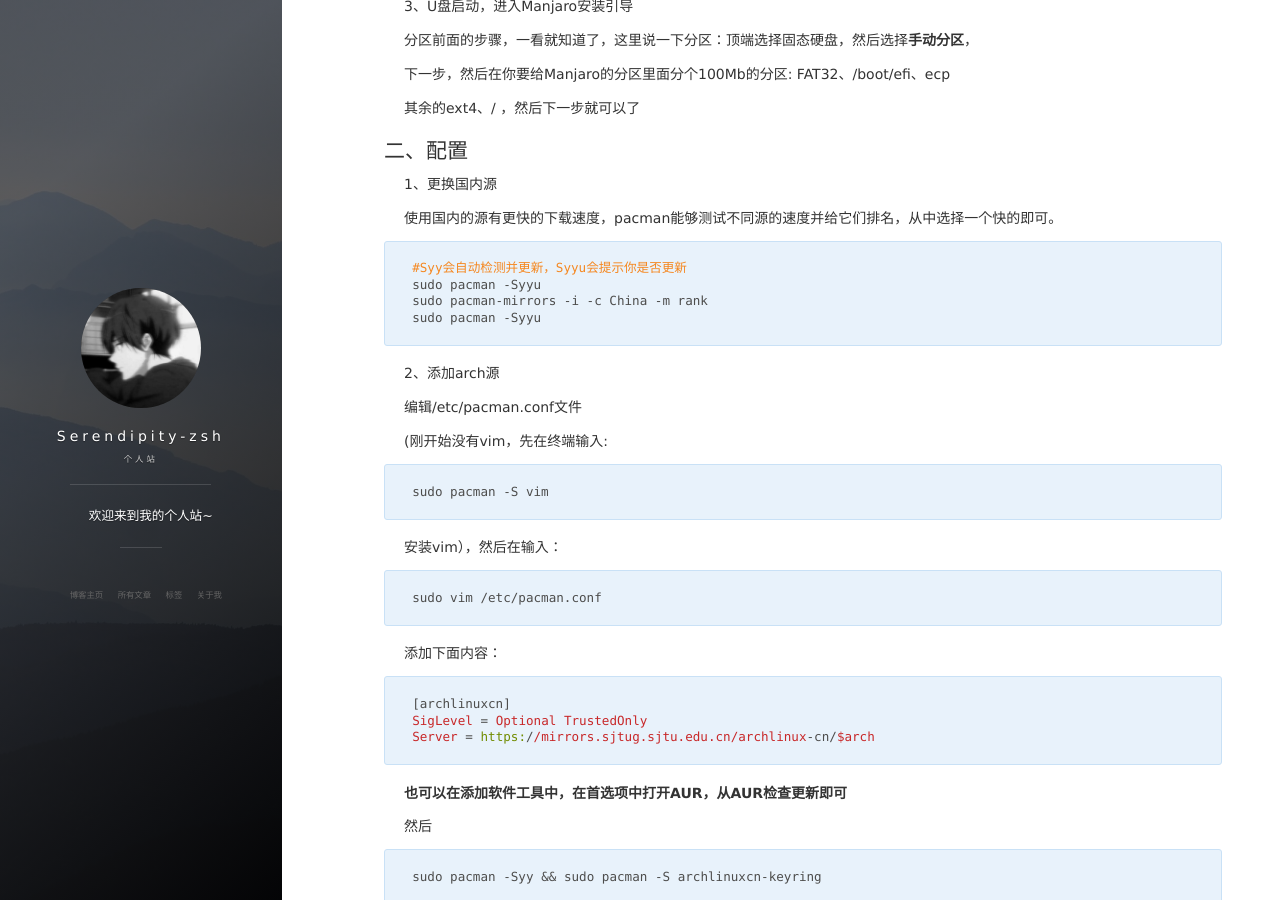
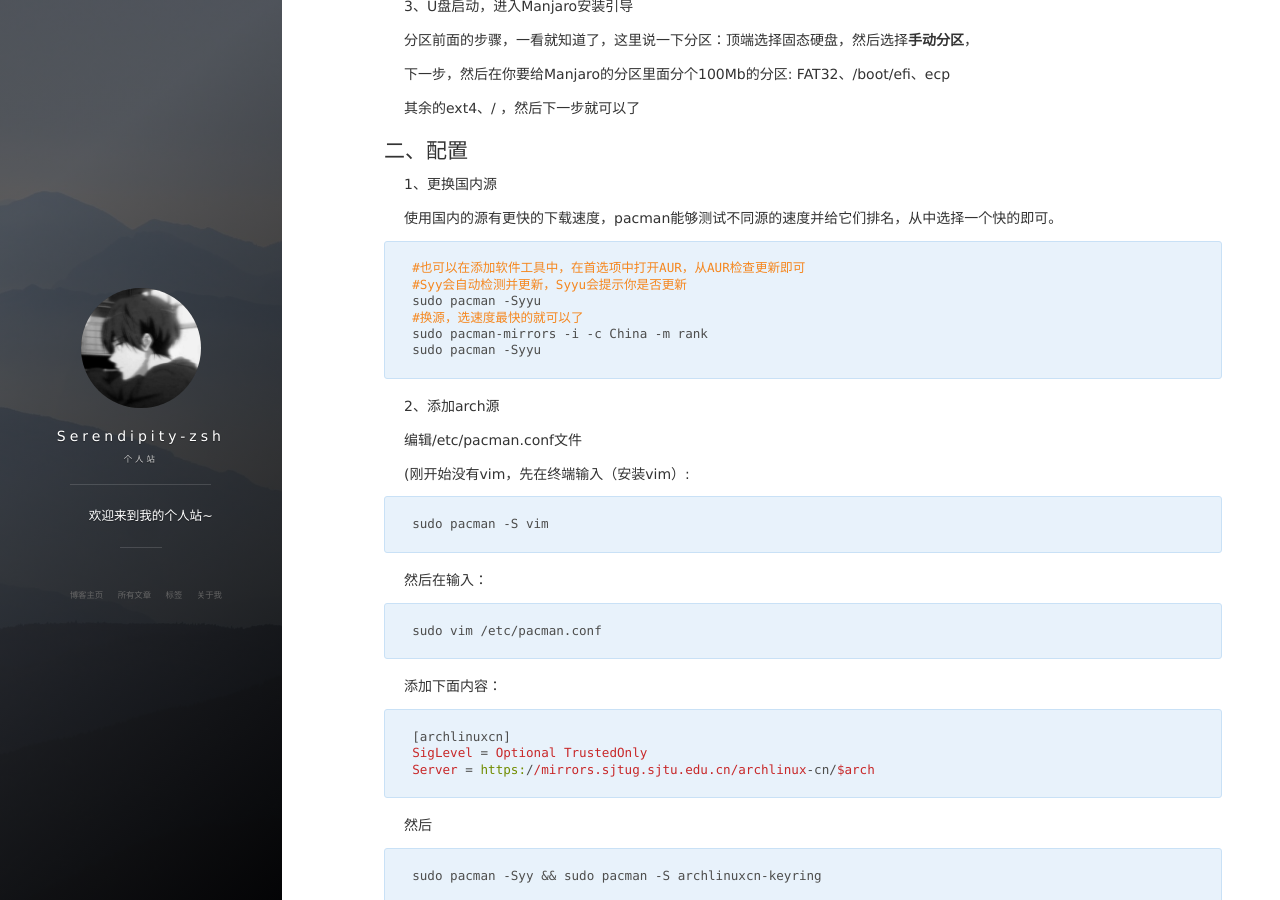
Before and after one commit to Serendipity-zsh/Serendipity-zsh.github.io, a Jekyll site: the page built from _posts/2019-08-15-Manjaro-Gnome 安装及其简单配置.md, in a window 1280 px wide and 900 px high, scrolled down 312 px. Built offline with Jekyll 4.4.1, drawn with Linux system fonts in a browser that asks for light colours; nearby versions of some CDN libraries; comment, search, counter and statistics services are not loaded; some of the changed text lies outside the part shown.

Commit message:
feat 修改博客内容

````diff
--- a/_posts/2019-08-15-Manjaro-Gnome 安装及其简单配置.md
+++ b/_posts/2019-08-15-Manjaro-Gnome 安装及其简单配置.md
@@ -34,8 +34,10 @@
 使用国内的源有更快的下载速度，pacman能够测试不同源的速度并给它们排名，从中选择一个快的即可。
 
 ```bash
+#也可以在添加软件工具中，在首选项中打开AUR，从AUR检查更新即可
 #Syy会自动检测并更新，Syyu会提示你是否更新
 sudo pacman -Syyu
+#换源，选速度最快的就可以了
 sudo pacman-mirrors -i -c China -m rank
 sudo pacman -Syyu
 ```
@@ -44,13 +46,13 @@
 
 编辑/etc/pacman.conf文件
 
-(刚开始没有vim，先在终端输入:
+(刚开始没有vim，先在终端输入（安装vim）:
 
 ```bash
 sudo pacman -S vim
 ```
 
-安装vim），然后在输入：
+然后在输入：
 
 ```bash
 sudo vim /etc/pacman.conf
@@ -159,7 +161,7 @@
 
 在谷歌浏览器中装gnome-shell-extensions，可以在你的manjaro里添加各种扩展
 
-(具体的美化调优放在下一个博客写)
+（具体的美化调优放在[下一个博客](https://serendipity-zsh.github.io/2019/08/Manjaro-Gnome美化调优/)写）
 
 ## 四、安装常用的工具
 
````
Also changed, not shown: other parts of _posts/2019-08-15-Manjaro-Gnome 安装及其简单配置.md (+2 -2 lines).
